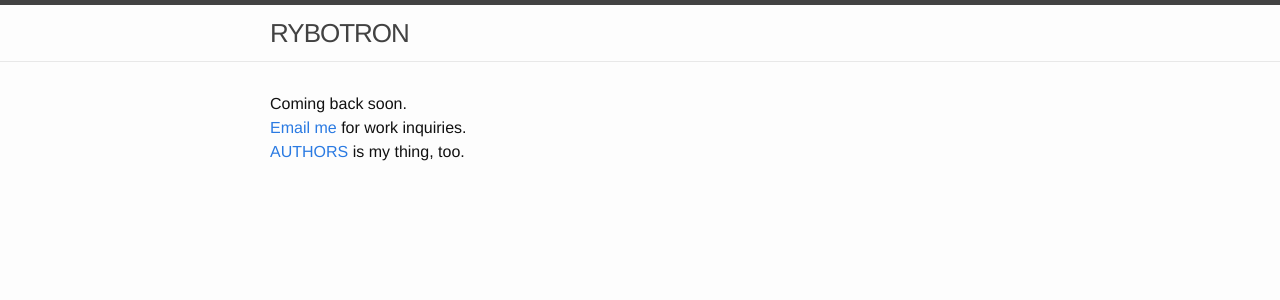
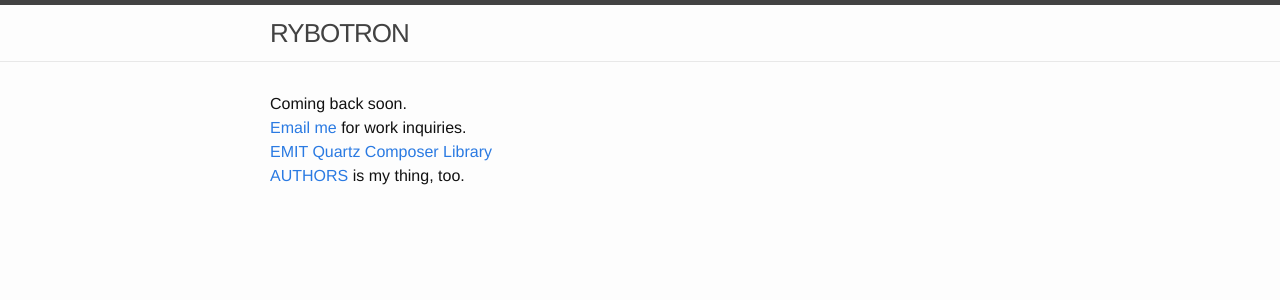
Before and after one commit to rybotron/rybotron.github.io, a Jekyll site: the page built from index.html, in a window 1280 px wide. Shown: the top 300 px of the page. Built offline with Jekyll 4.4.1, drawn with Linux system fonts in a browser that asks for light colours.

Commit message:
added emit link

```diff
--- a/index.html
+++ b/index.html
@@ -12,6 +12,8 @@ layout: default
     var linktext = "Email me";
     document.write("<a href='" + "mail" + "to:" + username + "@" + hostname + "'>" + linktext + "</a> for work inquiries.");
   </script>
+  <br>
+  <a href="http://bit.ly/emit-github">EMIT Quartz Composer Library</a>
   <br>
   <a href="http://bit.ly/authorsprj">AUTHORS</a> is my thing, too.
 
```
